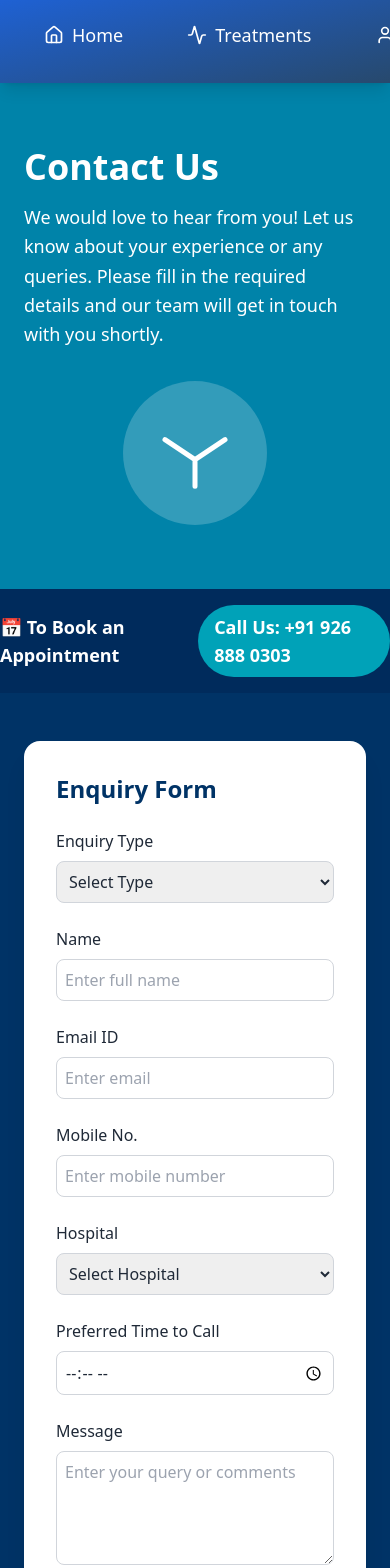
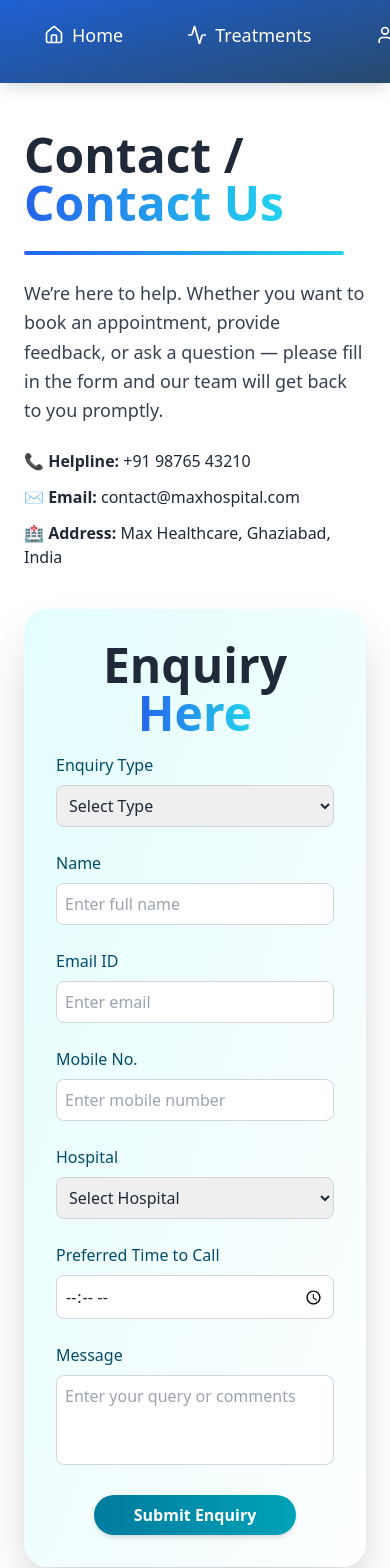
Before and after one commit to harshsharma5720/HospitalERP, a React (Create React App) app in the folder hospital-frontend/: page /contact in a window 390 px wide. Shown: the part 420-1988 px from the top of the page. Built offline with nearby package versions, Linux system fonts and the light colour scheme.

Commit message:
Developed some beautiful Frontend Interface for better user experience and interactivity.

```diff
--- a/hospital-frontend/src/ContactUsPage.js
+++ b/hospital-frontend/src/ContactUsPage.js
@@ -24,64 +24,60 @@ function ContactUsPage() {
   };
 
   return (
-    <div className="bg-[#0083a9] min-h-screen text-white">
+    <div className="min-h-screen bg-white text-gray-800 flex flex-col">
       <TopNavbar />
       <Navbar />
 
-      <div className="py-16 px-6 md:px-20 flex flex-col md:flex-row justify-between items-center">
-        <div className="max-w-2xl">
-          <h1 className="text-4xl font-bold mb-4">Contact Us</h1>
-          <p className="text-lg leading-relaxed">
-            We would love to hear from you! Let us know about your experience or
-            any queries. Please fill in the required details and our team will
-            get in touch with you shortly.
+      {/* Main Section: Two Columns */}
+      <div className="flex-grow flex flex-col md:flex-row  justify-center py-12 px-6 md:px-16 gap-10">
+
+        {/* Left Content */}
+        <div className="md:w-1/2 space-y-6 text-left">
+          <h1 className="text-5xl font-extrabold mb-4">
+                 Contact /{" "}
+             <span className="bg-gradient-to-r from-blue-600 to-cyan-400 bg-clip-text text-transparent">
+                 Contact Us
+             </span>
+          </h1>
+          {/* Underline */}
+          <div className="w-80 h-1 bg-gradient-to-r from-blue-600 to-cyan-400  mb-10 rounded-full"></div>
+          <p className="text-lg text-gray-700 leading-relaxed">
+            We’re here to help. Whether you want to book an appointment, provide
+            feedback, or ask a question — please fill in the form and our team
+            will get back to you promptly.
           </p>
-        </div>
-        <div className="mt-8 md:mt-0">
-          <div className="bg-white/20 p-8 rounded-full">
-            <svg
-              xmlns="http://www.w3.org/2000/svg"
-              className="h-20 w-20 text-white"
-              fill="none"
-              viewBox="0 0 24 24"
-              stroke="currentColor"
-            >
-              <path
-                strokeLinecap="round"
-                strokeLinejoin="round"
-                strokeWidth={1.5}
-                d="M3 8l9 6 9-6m-9 6v8m0-8L3 8m9 6l9-6"
-              />
-            </svg>
-          </div>
+
+          <div className="mt-6 space-y-3 text-gray-800">
+            <p><strong>📞 Helpline:</strong> +91 98765 43210</p>
+            <p><strong>✉️ Email:</strong> contact@maxhospital.com</p>
+            <p><strong>🏥 Address:</strong> Max Healthcare, Ghaziabad, India</p>
           </div>
         </div>
 
-      <div className="bg-[#002b5c] py-4 flex justify-center items-center text-lg">
-        <span className="mr-4 font-semibold">📅 To Book an Appointment</span>
-        <a
-          href="tel:+919268880303"
-          className="bg-[#00a2b8] px-4 py-2 rounded-full text-white font-semibold"
-        >
-          Call Us: +91 926 888 0303
-        </a>
-      </div>
-
-      <div className="bg-[#003366] text-white py-12 px-6 md:px-16">
-        <div className="max-w-6xl mx-auto bg-white text-gray-800 p-8 rounded-2xl shadow-xl">
-          <h2 className="text-2xl font-semibold mb-6 text-[#003366]">
-            Enquiry Form
+        {/* Right Form */}
+        <div className="md:w-1/2">
+          <div className="bg-gradient-to-br from-[#E3FDFD] to-[#FEFFFF] shadow-2xl rounded-3xl p-8 md:p-10 w-full">
+            <h2 className="text-5xl font-extrabold text-center mb-4">
+                 Enquiry{" "}
+               <span className="bg-gradient-to-r from-blue-600 to-cyan-400 bg-clip-text text-transparent">
+                 Here
+               </span>
             </h2>
 
-          <form onSubmit={handleSubmit} className="grid md:grid-cols-2 gap-6">
+            <form
+              onSubmit={handleSubmit}
+              className="grid grid-cols-1 md:grid-cols-2 gap-6"
+            >
               {/* Enquiry Type */}
               <div>
-              <label className="block mb-2 font-medium">Enquiry Type</label>
+                <label className="block mb-2 font-medium text-[#004c6d]">
+                  Enquiry Type
+                </label>
                 <select
                   name="enquiryType"
                   value={formData.enquiryType}
                   onChange={handleChange}
-                className="w-full border border-gray-300 rounded-lg p-2"
+                  className="w-full border border-gray-300 rounded-lg p-2 focus:ring-2 focus:ring-[#00A2B8] focus:outline-none"
                   required
                 >
                   <option value="">Select Type</option>
@@ -93,54 +89,62 @@ function ContactUsPage() {
 
               {/* Name */}
               <div>
-              <label className="block mb-2 font-medium">Name</label>
+                <label className="block mb-2 font-medium text-[#004c6d]">
+                  Name
+                </label>
                 <input
                   type="text"
                   name="name"
                   placeholder="Enter full name"
                   value={formData.name}
                   onChange={handleChange}
-                className="w-full border border-gray-300 rounded-lg p-2"
+                  className="w-full border border-gray-300 rounded-lg p-2 focus:ring-2 focus:ring-[#00A2B8] focus:outline-none"
                   required
                 />
               </div>
 
               {/* Email */}
               <div>
-              <label className="block mb-2 font-medium">Email ID</label>
+                <label className="block mb-2 font-medium text-[#004c6d]">
+                  Email ID
+                </label>
                 <input
                   type="email"
                   name="email"
                   placeholder="Enter email"
                   value={formData.email}
                   onChange={handleChange}
-                className="w-full border border-gray-300 rounded-lg p-2"
+                  className="w-full border border-gray-300 rounded-lg p-2 focus:ring-2 focus:ring-[#00A2B8] focus:outline-none"
                   required
                 />
               </div>
 
               {/* Phone */}
               <div>
-              <label className="block mb-2 font-medium">Mobile No.</label>
+                <label className="block mb-2 font-medium text-[#004c6d]">
+                  Mobile No.
+                </label>
                 <input
                   type="text"
                   name="phone"
                   placeholder="Enter mobile number"
                   value={formData.phone}
                   onChange={handleChange}
-                className="w-full border border-gray-300 rounded-lg p-2"
+                  className="w-full border border-gray-300 rounded-lg p-2 focus:ring-2 focus:ring-[#00A2B8] focus:outline-none"
                   required
                 />
               </div>
 
               {/* Hospital */}
               <div>
-              <label className="block mb-2 font-medium">Hospital</label>
+                <label className="block mb-2 font-medium text-[#004c6d]">
+                  Hospital
+                </label>
                 <select
                   name="hospital"
                   value={formData.hospital}
                   onChange={handleChange}
-                className="w-full border border-gray-300 rounded-lg p-2"
+                  className="w-full border border-gray-300 rounded-lg p-2 focus:ring-2 focus:ring-[#00A2B8] focus:outline-none"
                   required
                 >
                   <option value="">Select Hospital</option>
@@ -152,7 +156,7 @@ function ContactUsPage() {
 
               {/* Preferred Time */}
               <div>
-              <label className="block mb-2 font-medium">
+                <label className="block mb-2 font-medium text-[#004c6d]">
                   Preferred Time to Call
                 </label>
                 <input
@@ -160,20 +164,22 @@ function ContactUsPage() {
                   name="preferredTime"
                   value={formData.preferredTime}
                   onChange={handleChange}
-                className="w-full border border-gray-300 rounded-lg p-2"
+                  className="w-full border border-gray-300 rounded-lg p-2 focus:ring-2 focus:ring-[#00A2B8] focus:outline-none"
                 />
               </div>
 
               {/* Message */}
               <div className="md:col-span-2">
-              <label className="block mb-2 font-medium">Message</label>
+                <label className="block mb-2 font-medium text-[#004c6d]">
+                  Message
+                </label>
                 <textarea
                   name="message"
-                rows="4"
+                  rows="3"
                   placeholder="Enter your query or comments"
                   value={formData.message}
                   onChange={handleChange}
-                className="w-full border border-gray-300 rounded-lg p-2"
+                  className="w-full border border-gray-300 rounded-lg p-2 focus:ring-2 focus:ring-[#00A2B8] focus:outline-none resize-none"
                 ></textarea>
               </div>
 
@@ -181,7 +187,7 @@ function ContactUsPage() {
               <div className="md:col-span-2 text-center">
                 <button
                   type="submit"
-                className="bg-[#00a2b8] text-white px-8 py-2 rounded-full font-semibold hover:bg-[#008b9e]"
+                  className="bg-gradient-to-r from-[#007B9E] to-[#00A2B8] text-white px-10 py-2 rounded-full font-semibold shadow-md hover:shadow-lg hover:scale-105 transition-transform duration-300"
                 >
                   Submit Enquiry
                 </button>
@@ -190,6 +196,7 @@ function ContactUsPage() {
           </div>
         </div>
       </div>
+    </div>
   );
 }
 
--- a/hospital-frontend/src/HomePage.js
+++ b/hospital-frontend/src/HomePage.js
@@ -140,6 +140,34 @@ export default function HomePage() {
         </div>
       </section>
 
+      {/* 🔹 Medical Banner Section */}
+      <section className="relative mx-10 my-10 rounded-2xl overflow-hidden shadow-lg">
+        <div
+          className="relative text-white text-center py-12 px-6"
+          style={{
+            backgroundImage:
+              "linear-gradient(to right, #1E63DB, #27496d)",
+            backgroundBlendMode: "overlay",
+            backgroundSize: "cover",
+            backgroundPosition: "center",
+          }}
+        >
+          <div className="relative z-10 flex flex-col md:flex-row items-center justify-center gap-6">
+            {/* Left Side */}
+            <div className="text-3xl md:text-4xl font-extrabold text-white tracking-wide">
+              SHREYA HOSPITAL
+            </div>
+            {/* Divider */}
+            <div className="hidden md:block w-[2px] h-10 bg-white/50"></div>
+            {/* Right Side Text */}
+            <div className="text-2xl md:text-3xl font-semibold text-yellow-300">
+              Advanced Care. Modern Equipment. Trusted Hands.
+            </div>
+          </div>
+        </div>
+      </section>
+
+
 {/* 🔹 Our Hospitals & Clinics Section */}
 <section className="py-16 bg-white text-center">
   <h2 className="text-5xl font-extrabold mb-10">
```
Also changed, not shown: hospital-frontend/src/DoctorPage.js (+11 -10 lines). Lines whose indentation alone changed are shown as unchanged.
